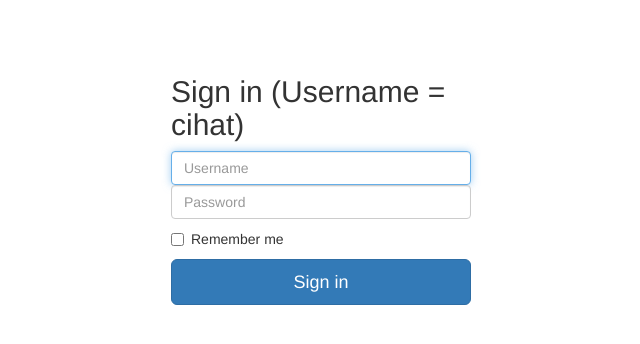
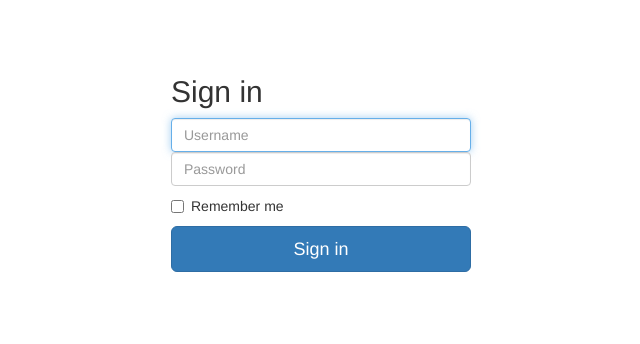
Before and after one commit to CMT95/expressjs_demo, a website: page public/login.html in a window 1280 px wide. Shown: the whole page, without its empty margins (319-959 px from the left). Drawn offline with nearby package versions, Linux system fonts and the light colour scheme; files that its build step writes are made by us from their sources.

Commit message:
renamed app.js

```diff
--- a/package.json
+++ b/package.json
@@ -2,9 +2,9 @@
   "name": "express",
   "version": "1.0.0",
   "description": "",
-  "main": "node index.js",
+  "main": "node server.js",
   "scripts": {
-    "start": "node index.js",
+    "start": "node server.js",
     "test": "echo \"Error: no test specified\" && exit 1"
   },
   "author": "CMT",
--- a/public/login.html
+++ b/public/login.html
@@ -9,7 +9,7 @@
 <body>
     <div class="container">
         <form class="form-signin" action="/login" method="post">
-        <h2 class="form-signin-heading">Sign in (Username = cihat)</h2>
+        <h2 class="form-signin-heading">Sign in</h2>
         <label for="Username" class="sr-only">Username</label>
         <input type="name" name="user" class="form-control" placeholder="Username" required autofocus>
         <label for="inputPassword" class="sr-only">Password</label>
```
Also changed, not shown: server.js (renamed from index.js).
